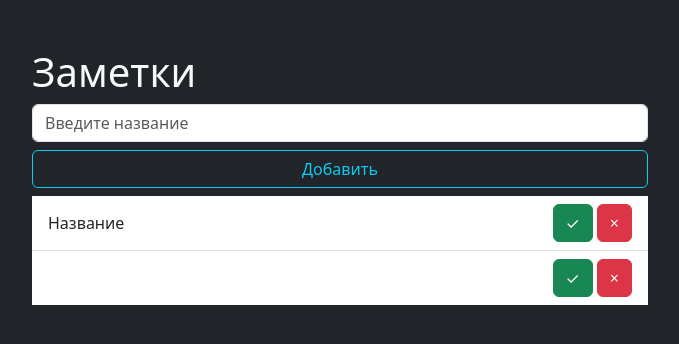
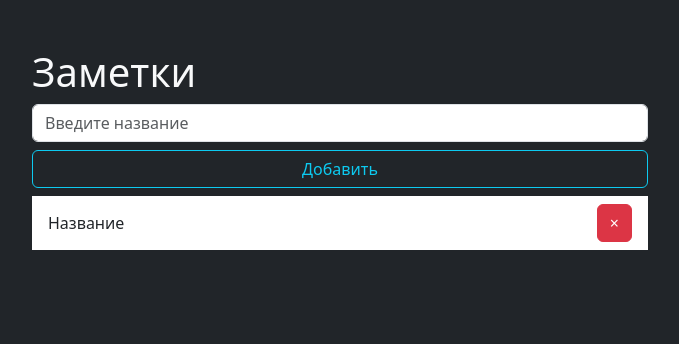
Before and after one commit to GnomYeaH/note, a Flask app: page / in a window 1280 px wide. Shown: the top 344 px of the page, without its empty margins (300-979 px from the left). Run offline with Flask 3, Linux system fonts and the light colour scheme.

Commit message:
papochkastaticjs

```diff
--- a/app.js
+++ b/static/js/app.js
@@ -1,24 +1,22 @@
 const inputElement = document.getElementById("title");
 const createBtn = document.getElementById("create");
 const listElement = document.getElementById("list");
+
 createBtn.addEventListener('click', function() {
-    listElement.innerHTML = `<li
+  if(inputElement.value.length === 0) {
+  return;
+  }
+  listElement.insertAdjacentHTML(
+    'beforeend',
+  `<li
     class="list-group-item d-flex justify-content-between align-items-center"
-  >
+    >
     <span>${inputElement.value}</span>
     <span>
       <span class="btn btn-small btn-success">&check;</span>
       <span class="btn btn-small btn-danger">&times;</span>
     </span>
   </li>`
-})
-listElement.insertAdjacentHTML('beforeend',
-  `<li
-  class="list-group-item d-flex justify-content-between align-items-center"
-  >
-  <span>${inputElement.value}</span>
-  <span>
-    <span class="btn btn-small btn-success">&check;</span>
-    <span class="btn btn-small btn-danger">&times;</span>
-  </span>
-</li>` )
+)
+}
+)
--- a/templates/error_404.html
+++ b/templates/error_404.html
@@ -19,6 +19,6 @@
 
   </head>
   <body class="bg-dark text-light">
-    <center> <h1> Балда ты, страница не найдена! </h1> </center>
+    <center> <h1> </h1> </center>
   </body>
 </html>
--- a/templates/index.html
+++ b/templates/index.html
@@ -15,7 +15,7 @@
       crossorigin="anonymous"
     />
     <title>02. JS Array & Objects</title>
-    <script src = "app.js" defer ></script>
+    <script src = "/static/js/app.js" defer ></script>
   </head>
   <body class="bg-dark text-light">
     <div class="container w-50 pt-5">
@@ -36,7 +36,6 @@
         >
           <span>Название</span>
           <span>
-            <span class="btn btn-small btn-success">&check;</span>
             <span class="btn btn-small btn-danger">&times;</span>
           </span>
         </li>
```
Also changed, not shown: static/lol.txt (added).
